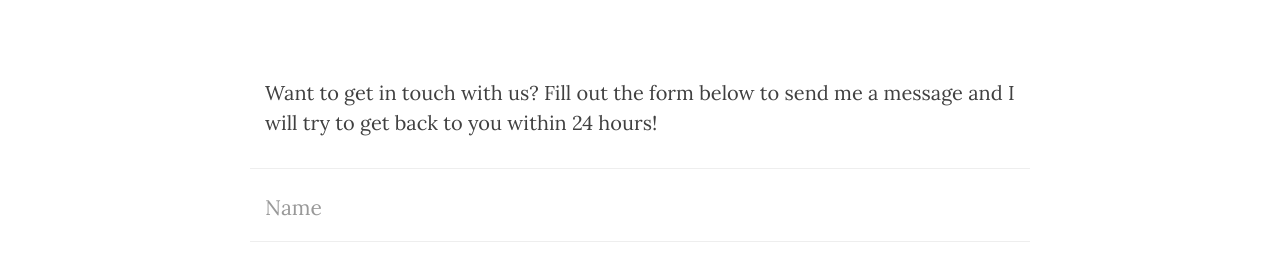
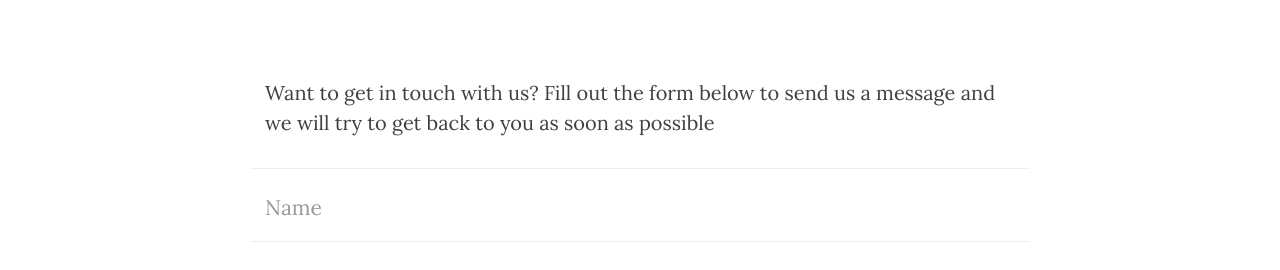
Before and after one commit to Remote-Sensing-of-Vegetation/Remote-Sensing-of-Vegetation.github.io, a Jekyll site: the page built from 99_contact.html, in a window 1280 px wide. Shown: the part 450-720 px from the top of the page. Built offline with Jekyll 4.4.1, drawn with Linux system fonts in a browser that asks for light colours; nearby versions of some CDN libraries.

Commit message:
Update 99_contact.html

```diff
--- a/99_contact.html
+++ b/99_contact.html
@@ -5,7 +5,7 @@ description: "Have questions? do you want to participate in the blog?."
 header-img: "img/bot_garden.PNG"
 ---
 
-<p>Want to get in touch with us? Fill out the form below to send me a message and I will try to get back to you within 24 hours!</p>
+<p>Want to get in touch with us? Fill out the form below to send us a message and we will try to get back to you as soon as possible</p>
 <!-- Contact Form - Enter your email address on line 19 of the mail/contact_me.php file to make this form work. -->
 <!-- WARNING: Some web hosts do not allow emails to be sent through forms to common mail hosts like Gmail or Yahoo. It's recommended that you use a private domain email address! -->
 <!-- NOTE: To use the contact form, your site must be on a live web host with PHP! The form will not work locally! -->
```
